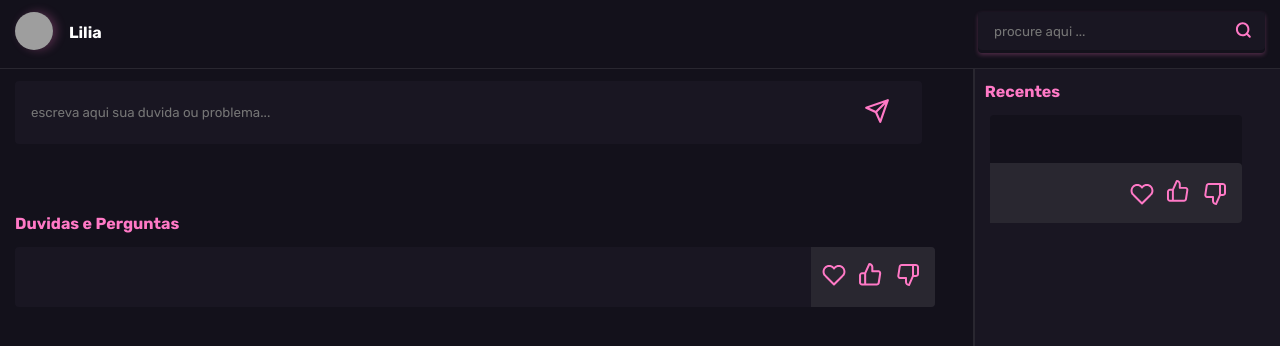
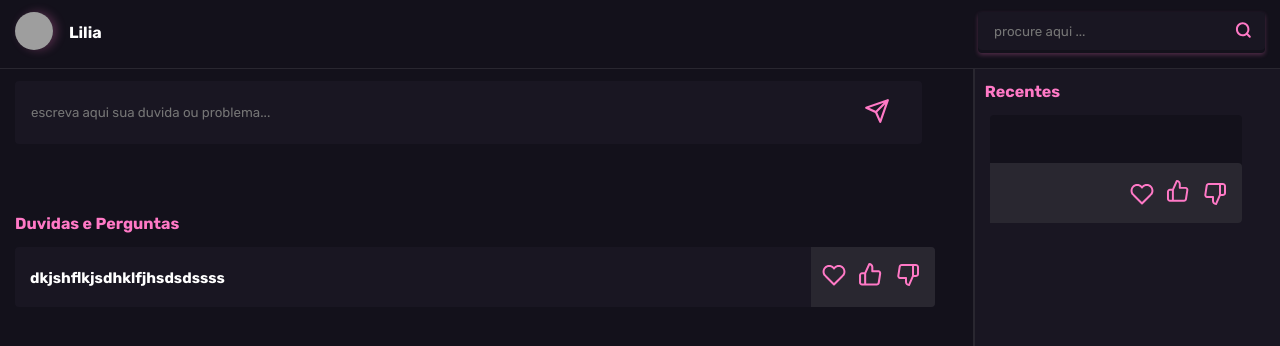
Before and after one commit to byte-serido/trainign-devs-byte, a Vue app in the folder src/frontend/ketlly/tarefa1/: page / in a window 1280 px wide. Shown: the top 346 px of the page. Built offline with nearby package versions, Linux system fonts and the light colour scheme; grey boxes are pictures that could not be loaded.

Commit message:
fix: adicionando lista de perguntas e nomes #24

```diff
--- a/src/frontend/ketlly/tarefa1/src/App.vue
+++ b/src/frontend/ketlly/tarefa1/src/App.vue
@@ -20,7 +20,7 @@
         <button class="botao" @click="isComponent = !isComponent"><img src="./assets/img/Shape.svg"></button>
       </div>
       <h2 class="title">Duvidas e Perguntas</h2>
-      <Duvida v-if="isComponent"></Duvida>
+      <Duvida duvida="dkjshflkjsdhklfjhsdsdssss" v-if="isComponent"> </Duvida>
       <div v-else class="semComentario">
         <p>Nenhuma pergunta disponível... T_T</p>
       </div>
@@ -48,6 +48,12 @@ export default {
   data() {
     return {
       isComponent: true,
+      duvidas: [{texto:"Como instalar o Linux?", nome:"Debora"},
+      { texto: "Quais teclas formata o código automaticamente?", nome: "Lucas" },
+      { texto: "O chat GPT não funciona, o que fazer?", nome: "Tihago" },
+      { texto: "Como piaratear o pacote ofice", nome: "Thaina" },
+      { texto: "Como atualizar o windows?", nome: "Dona Cecilia" },
+      { texto: "Como ficar rico programando?", nome: "Roberto" }]
     }
   },
 
```
